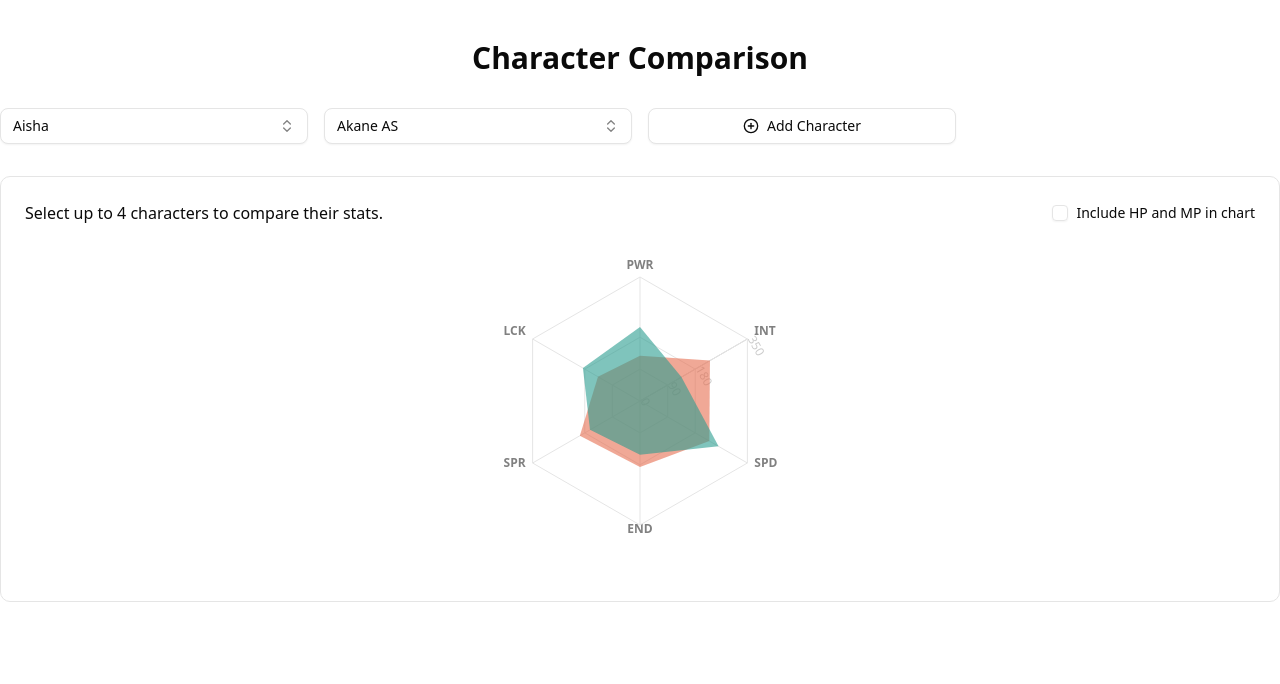
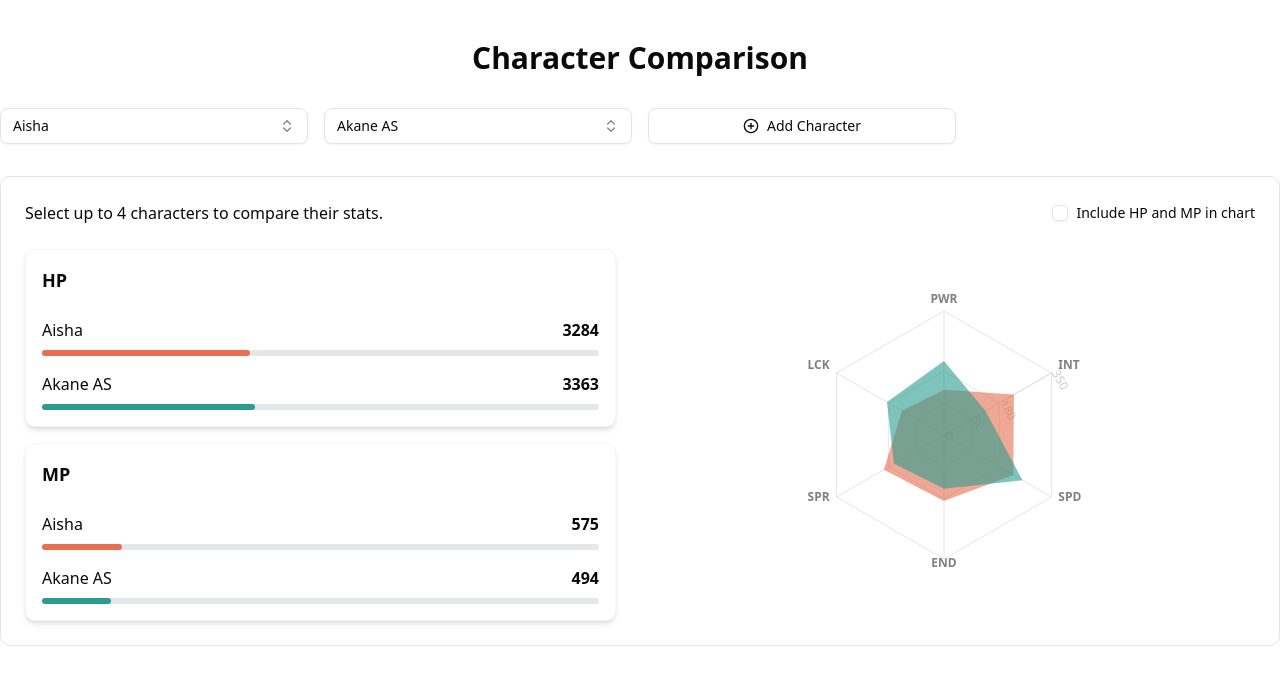
Before and after one commit to hendrasan/anoden-stats-comparison, a Next.js app: page / in a window 1280 px wide. Shown: the top 684 px of the page. Built offline with nearby package versions, Linux system fonts and the light colour scheme.

Commit message:
feat: add hp mp stats beside the chart

```diff
--- a/components/character-comparison.tsx
+++ b/components/character-comparison.tsx
@@ -8,6 +8,7 @@ import { PlusCircle, Trash2 } from "lucide-react";
 import CharacterSelector from "./character-selector";
 import RadarChartComparison from "./radar-chart-comparison";
 import { Checkbox } from "./ui/checkbox";
+import HpMpComparisonCard from "./hp-mp-comparison.card";
 
 export default function CharacterComparison() {
     const [includeHpMp, setIncludeHpMp] = useState(false);
@@ -74,7 +75,7 @@ export default function CharacterComparison() {
             </div>
 
             <div className="p-6 border rounded-lg">
-                <div className="flex justify-between">
+                <div className="flex justify-between mb-6">
                     <p>Select up to 4 characters to compare their stats.</p>
 
                     <div className="flex items-center space-x-2">
@@ -88,9 +89,19 @@ export default function CharacterComparison() {
                     </div>
                 </div>
 
-                <div className="flex flex-col items-center justify-center w-full h-full p-4">
-                    <RadarChartComparison characters={selectedCharacters} includeHpMp={includeHpMp} />
+                <div className="flex md:flex-row md:items-center gap-4">
+                    {!includeHpMp && (
+                        <div className="flex-1 w-full flex flex-col gap-4">
+                            <HpMpComparisonCard characters={selectedCharacters} />
+                            <HpMpComparisonCard characters={selectedCharacters} isMp={true} />
+                        </div>
+                    )}
+
+                    <div className="flex-1 flex flex-col items-center justify-center w-full h-full p-4">
+                        <RadarChartComparison characters={selectedCharacters} includeHpMp={includeHpMp} />
+                    </div>
                 </div>
+
             </div>
         </div>
     )
--- a/components/health-chart-comparison.tsx
+++ /dev/null
@@ -1,75 +0,0 @@
-'use client'
-
-import { Character } from "@/types/character"
-import { ChartConfig, ChartContainer, ChartTooltip, ChartTooltipContent } from "./ui/chart";
-import { Bar, BarChart, CartesianGrid, LabelList, XAxis, YAxis } from "recharts";
-
-interface HealthChartComparisonProps {
-    characters: Character[] | undefined;
-}
-
-export default function HealthChartComparison({ characters }: HealthChartComparisonProps) {
-    if (!characters || characters.length === 0) {
-        return null;
-    }
-
-    const data = [
-        ...characters.map((character, index) => ({
-            name: character.name,
-            value: character.HP,
-            fill: `hsl(var(--chart-${index + 1}))`,
-        })),
-    ];
-
-    const chartConfig = {
-        value: {
-            label: 'HP'
-        }
-    } satisfies ChartConfig;
-
-    return (
-        <ChartContainer
-            config={chartConfig}
-            className="max-h-[200px] w-full"
-        >
-            <BarChart
-                accessibilityLayer
-                layout="vertical"
-                data={data}
-                barCategoryGap={"20%"}
-                barGap={0}
-                margin={{
-                    left: 50,
-                    right: 50,
-                }}
-            >
-                <CartesianGrid vertical={true} />
-                <YAxis
-                    dataKey="name"
-                    type="category"
-                    tickLine={false}
-                    tickMargin={10}
-                    axisLine={false}
-                />
-                <XAxis dataKey="value" type="number" hide />
-                <ChartTooltip
-                    cursor={false}
-                    content={<ChartTooltipContent hideLabel />}
-                />
-                <Bar
-                    dataKey="value"
-                    radius={4}
-                    barSize={20}
-                    width={100}
-                >
-                    <LabelList
-                        position="right"
-                        offset={8}
-                        className="fill-foreground"
-                        fontSize={12}
-                    />
-                </Bar>
-            </BarChart>
-        </ChartContainer>
-    )
-}
--- /dev/null
+++ b/components/hp-mp-comparison.card.tsx
@@ -0,0 +1,31 @@
+import { Character } from "@/types/character";
+
+interface HpMpComparisonCardProps {
+    characters: Character[] | undefined;
+    isMp?: boolean;
+}
+
+export default function HpMpComparisonCard({ characters, isMp }: HpMpComparisonCardProps) {
+    return (
+        <div className="p-4 bg-white border border-muted rounded-lg shadow-md">
+            <h2 className="text-lg font-bold mb-6">{isMp ? 'MP' : 'HP'}</h2>
+
+            <div className="flex flex-col gap-4">
+                {characters?.map((character, index) => (
+                    <div key={index} className="flex flex-col gap-2">
+                        <div className="flex items-center justify-between">
+                            <span>{character.name}</span>
+                            <span className="font-bold">{isMp ? character.MP : character.HP}</span>
+                        </div>
+                        <div className="w-full bg-gray-200 rounded-full h-1.5 dark:bg-gray-700">
+                            <div className="h-1.5 rounded-full" style={{
+                                width: `${isMp ? (character.MP / 4000) * 100 : (character.HP / 8800) * 100}%`,
+                                backgroundColor: `hsl(var(--chart-${index + 1}))`
+                            }} ></div>
+                        </div>
+                    </div>
+                ))}
+            </div>
+        </div>
+    );
+}
```
